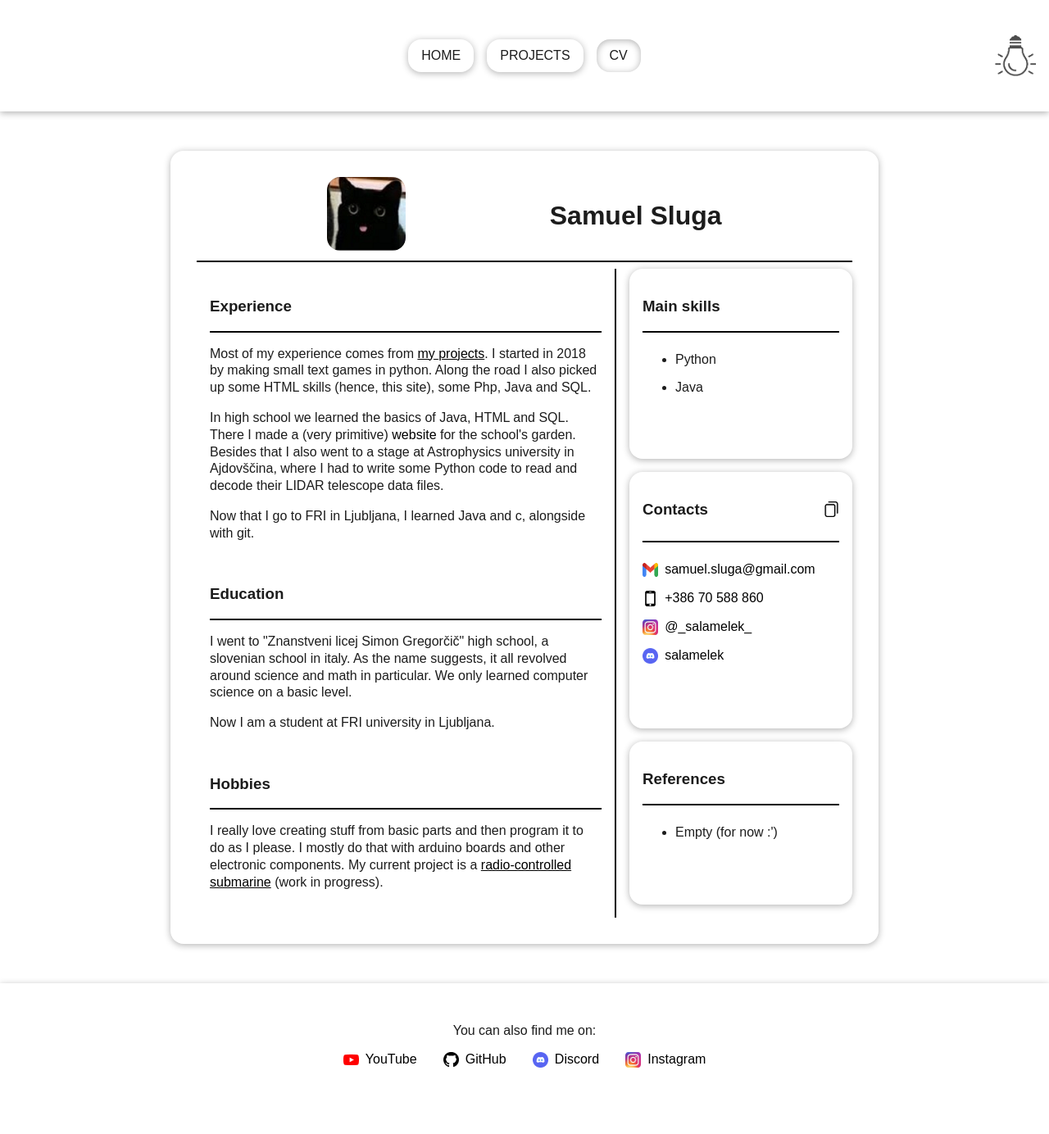
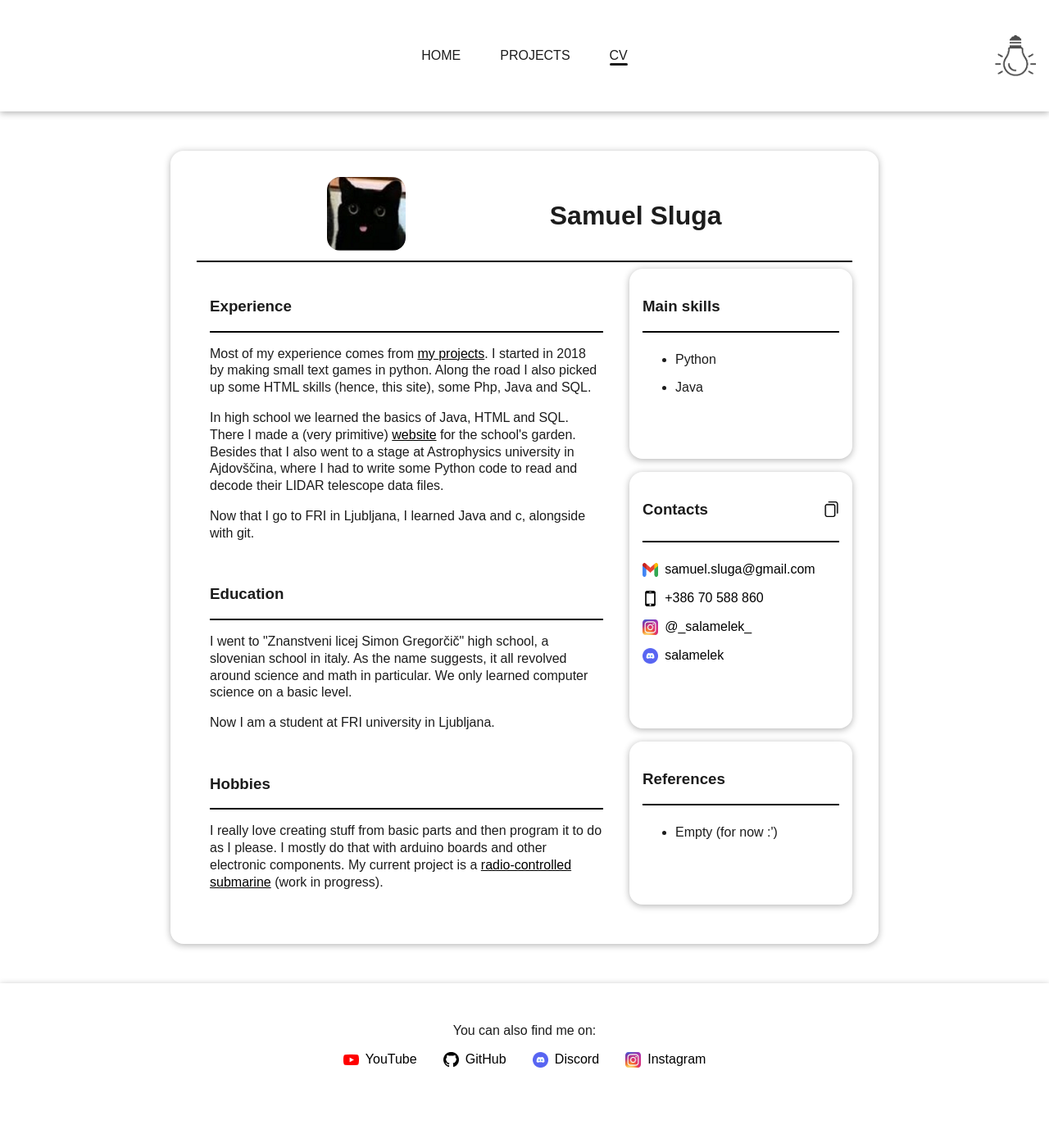
Before and after one commit to salamelek/personal_website, a PHP site: page /curriculum_vitae/ in a window 1280 px wide. Shown: the whole page at 82% size. Run offline with PHP 8.4, Linux system fonts and the light colour scheme.

Commit message:
fixed nav links, added keywords

```diff
--- a/css/style.css
+++ b/css/style.css
@@ -120,18 +120,13 @@ nav {
     column-gap: 1em;
 }
 
-.nav-link {
-    transition: scale var(--delay-long);
-    position: relative;
-    padding: 0.7em 1em;
-    color: var(--text-color);
-}
-
-.nav-link span {
+.nav-link span,
+.nav-link-active span {
     position: relative;
 }
 
-.nav-link span::after {
+.nav-link span::after,
+.nav-link-active span::after {
     content: "";
     background: var(--text-color);
     height: 3px;
@@ -143,6 +138,19 @@ nav {
 
     transform: scale(0);
     transition: var(--delay-mid) ease;
+}
+
+.nav-link,
+.nav-link-active {
+    transition: scale var(--delay-long);
+    position: relative;
+    padding: 0.7em 1em;
+    color: var(--text-color);
+}
+
+.nav-link-active span::after {
+    transform: scale(1);
+    transition: var(--delay-short) ease;
 }
 
 /*LIGHT-DARK MODE BUTTON*/
@@ -316,7 +324,6 @@ header img {
 
 .curriculum-content {
     padding: 1em;
-    border-right: 2px solid var(--elements-color);
 }
 
 .curriculum-side-card {
--- a/curriculum_vitae/index.html
+++ b/curriculum_vitae/index.html
@@ -4,7 +4,8 @@
     <title>Curriculum</title>
     <meta charset="UTF-8">
     <meta name="description" content="Salamelek's personal website">
-    <meta name="author" content="salamelek">
+    <meta name="author" content="Samuel Sluga, salamelek">
+    <meta name="keywords" content="Samuel Sluga, salamelek">
     <meta name="viewport" content="width=device-width, initial-scale=1.0">
     <link rel = "stylesheet" type = "text/css" href = "../css/style.css?v=1.4.1"/>
     <link rel="icon" href="../images/CATTT.png">
@@ -31,9 +32,9 @@
             <div class="nav-menu-wrapper">
                 <div class="inner-nav-menu">
                     <div class="nav-links">
-                        <a href="../" class="nav-link shadow rounded"><span>HOME</span></a>
-                        <a href="../projects/" class="nav-link shadow rounded"><span>PROJECTS</span></a>
-                        <a href="" class="nav-link inverse-shadow rounded"><span>CV</span></a>
+                        <a href="../" class="nav-link"><span>HOME</span></a>
+                        <a href="../projects/" class="nav-link"><span>PROJECTS</span></a>
+                        <a href="" class="nav-link-active"><span>CV</span></a>
                     </div>
                 </div>
             </div>
@@ -74,9 +75,9 @@
                     </p>
                     <p>
                         In high school we learned the basics of Java, HTML and SQL. There I made a (very primitive)
-                        <a href="../projects/#botanicni-vrt-1">website</a> for the school's garden. Besides that I also
-                        went to a stage at Astrophysics university in Ajdovščina, where I had to write some Python code
-                        to read and decode their LIDAR telescope data files.
+                        <a href="../projects/#botanicni-vrt-1" class="visible-link">website</a> for the school's garden.
+                        Besides that I also went to a stage at Astrophysics university in Ajdovščina, where I had to
+                        write some Python code to read and decode their LIDAR telescope data files.
                     </p>
                     <p>
                         Now that I go to FRI in Ljubljana, I learned Java and c, alongside with git.
```
Also changed, not shown: index.html (+5 -4 lines), projects/index.html (+5 -4 lines), todo.txt (added, +9 -0 lines).
